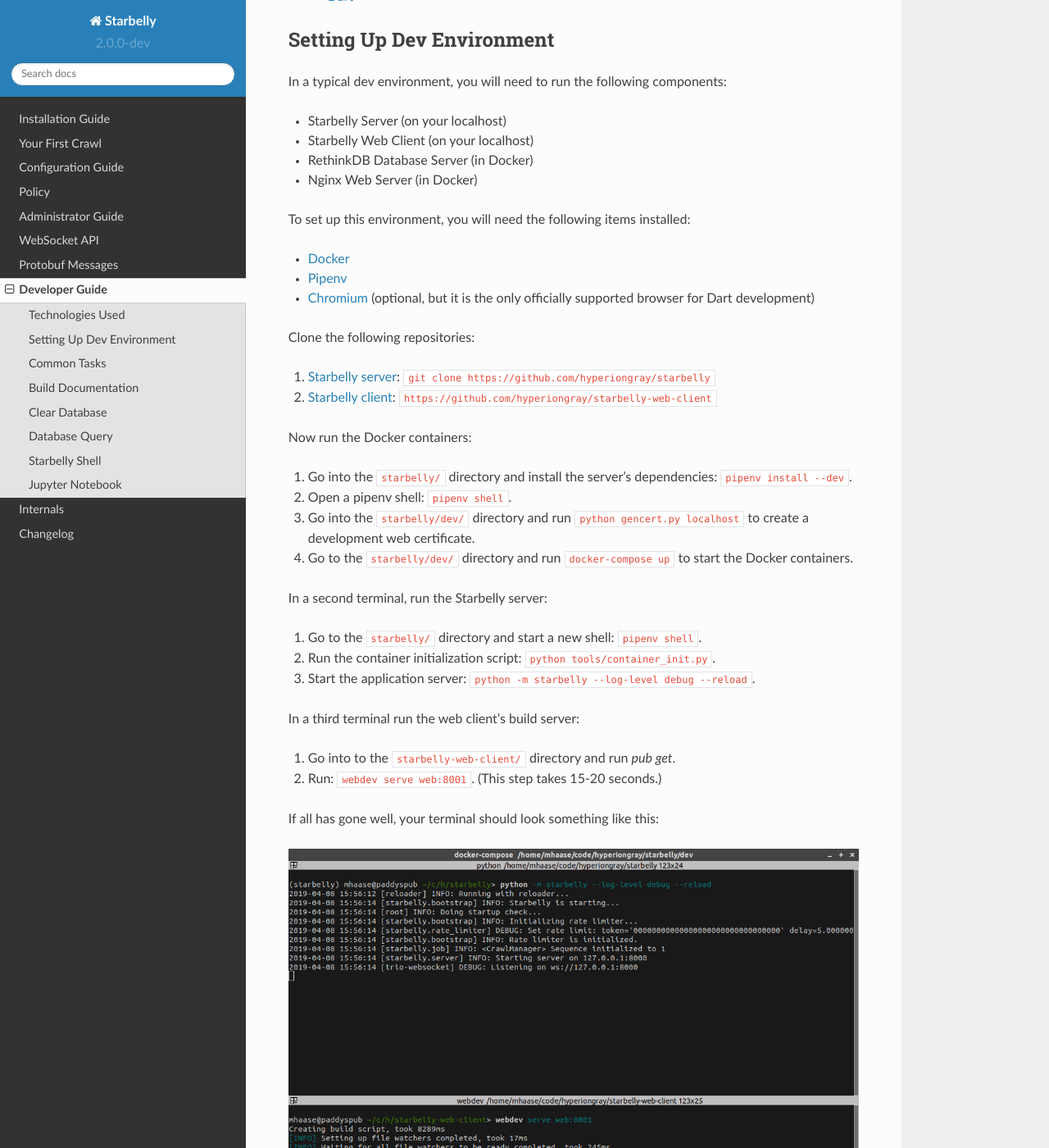
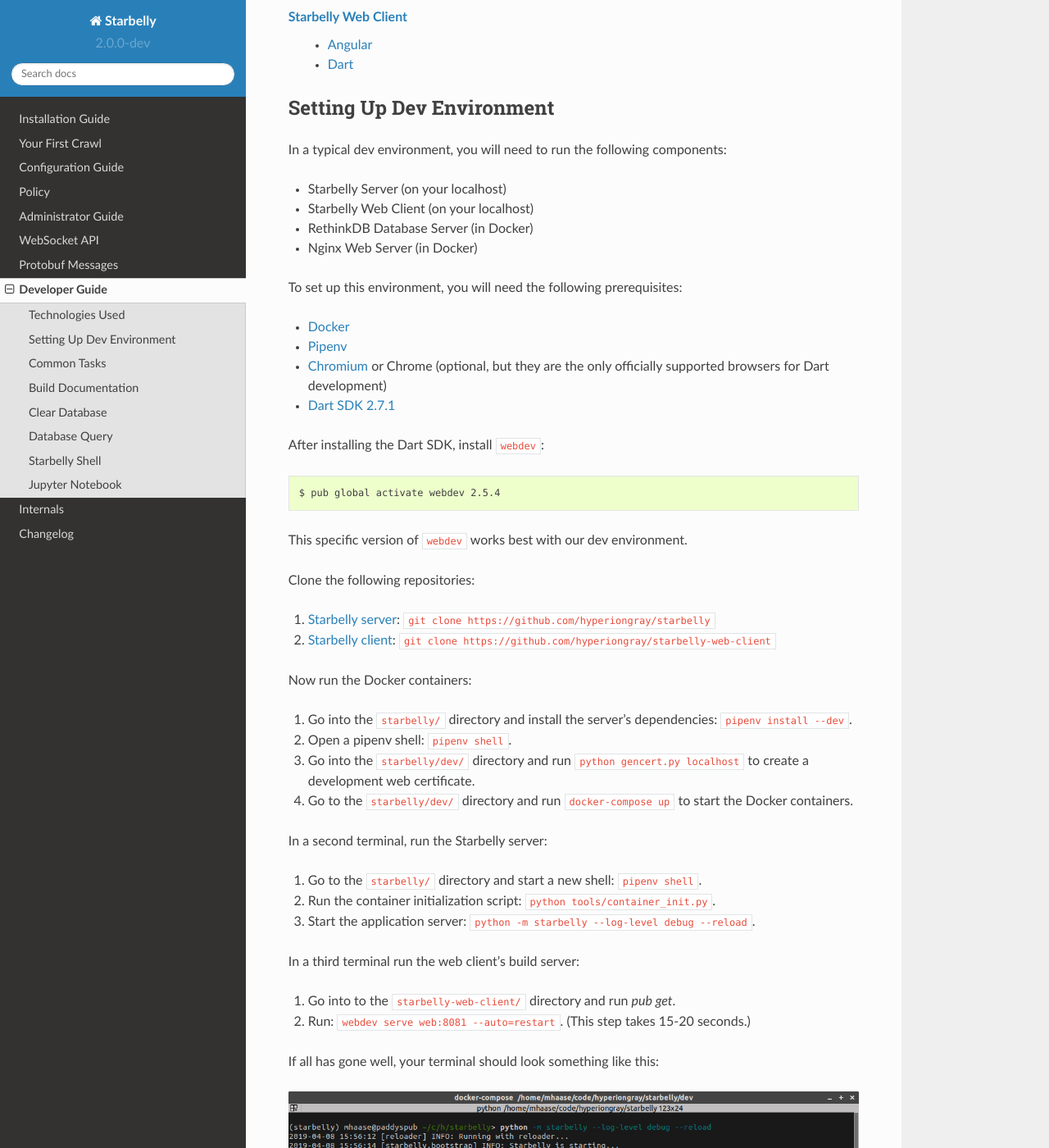
Before and after one commit to HyperionGray/starbelly, a Sphinx documentation site: the page built from docs/development.rst, in a window 1280 px wide and 1400 px high, scrolled down 712 px. Shown: the whole window at 82% size. Built offline with Sphinx 7.4.7 and the Read the Docs theme 2.0.0, drawn with Linux system fonts in a browser that asks for light colours; some of the changed text lies outside the part shown.

Commit message:
Maintenance
Working on docker images for starbelly and fixing broken dependencies.

```diff
--- a/docs/development.rst
+++ b/docs/development.rst
@@ -8,17 +8,14 @@
 useful to familiarize yourself with the different components and technologies
 being used:
 
-- `Starbelly Docker <https://github.com/hyperiongray/starbelly-docker>`__
-
+`Starbelly Docker <https://github.com/hyperiongray/starbelly-docker>`__
   * `Docker <https://docs.docker.com/>`__
   * `Docker Compose <https://docs.docker.com/compose/>`__
 
-- `Starbelly Protobuf <https://github.com/hyperiongray/starbelly-protobuf>`__
-
+`Starbelly Protobuf <https://github.com/hyperiongray/starbelly-protobuf>`__
   * `Protobuf <https://developers.google.com/protocol-buffers/>`__
 
-- `Starbelly Server <https://github.com/hyperiongray/starbelly>`__
-
+`Starbelly Server <https://github.com/hyperiongray/starbelly>`__
   * `Pipenv <https://pipenv.readthedocs.io/en/latest/>`__
   * `Python 3 <https://docs.python.org/3/>`__
   * `Restructed Text <http://docutils.sourceforge.net/docs/ref/rst/restructuredtext.html>`__
@@ -26,13 +23,11 @@
   * `Trio <https://trio.readthedocs.io>`__
   * `WebSockets <https://developer.mozilla.org/en-US/docs/Web/API/WebSockets_API>`__
 
-- `Starbelly Python Client <https://github.com/hyperiongray/starbelly-python-client>`__
-
+`Starbelly Python Client <https://github.com/hyperiongray/starbelly-python-client>`__
   * `Python 3 <https://docs.python.org/3/>`__
   * `Trio <https://trio.readthedocs.io>`__
 
-- `Starbelly Web Client <https://github.com/hyperiongray/starbelly-web-client>`__
-
+`Starbelly Web Client <https://github.com/hyperiongray/starbelly-web-client>`__
   * `Angular <https://webdev.dartlang.org/angular>`__
   * `Dart <https://www.dartlang.org/>`__
 
@@ -47,19 +42,28 @@
 - RethinkDB Database Server (in Docker)
 - Nginx Web Server (in Docker)
 
-To set up this environment, you will need the following items installed:
+To set up this environment, you will need the following prerequisites:
 
 * `Docker <https://www.docker.com/>`__
 * `Pipenv <https://pipenv.readthedocs.io/en/latest/>`__
-* `Chromium <https://www.chromium.org/>`__ (optional, but it is the only
-  officially supported browser for Dart development)
+* `Chromium <https://www.chromium.org/>`__ or Chrome (optional, but they are the only
+  officially supported browsers for Dart development)
+* `Dart SDK 2.7.1 <https://dart.dev/get-dart>`__
+
+After installing the Dart SDK, install ``webdev``:
+
+.. code::
+
+    $ pub global activate webdev 2.5.4
+
+This specific version of ``webdev`` works best with our dev environment.
 
 Clone the following repositories:
 
 1. `Starbelly server <https://github.com/hyperiongray/starbelly>`__: ``git clone
    https://github.com/hyperiongray/starbelly``
 2. `Starbelly client <https://github.com/hyperiongray/starbelly-web-client>`__:
-   ``https://github.com/hyperiongray/starbelly-web-client``
+   ``git clone https://github.com/hyperiongray/starbelly-web-client``
 
 Now run the Docker containers:
 
@@ -80,7 +84,7 @@
 In a third terminal run the web client's build server:
 
 1. Go into to the ``starbelly-web-client/`` directory and run `pub get`.
-2. Run: ``webdev serve web:8001``. (This step takes 15-20 seconds.)
+2. Run: ``webdev serve web:8081 --auto=restart``. (This step takes 15-20 seconds.)
 
 If all has gone well, your terminal should look something like this:
 
@@ -88,9 +92,15 @@
    :alt: screenshot of terminal
 
 Now you can navigate to ``https://localhost`` to view the application in your
-browser.
+browser (Chromium, as mentioned above).
 
-TODO ADD SCREENSHOT HERE
+.. image:: gui.png
+   :alt: screenshot of default dashboard GUI
+
+To improve debugging, you should make one small configuration change in Chromium. In the
+web inspector, click the gear icon in the top right corner, and then tick the box labeled
+"Enable custom formatters". This will allow you to view native Dart objects in the web
+inspector.
 
 You should also set up client-side logging by going into the web inspector,
 clicking "Application" → "Local Storage" → "https://localhost" and adding a new
```
Also changed, not shown: other parts of docs/development.rst (+1 -1 lines), docs/gui.png (added), 7 other files.
